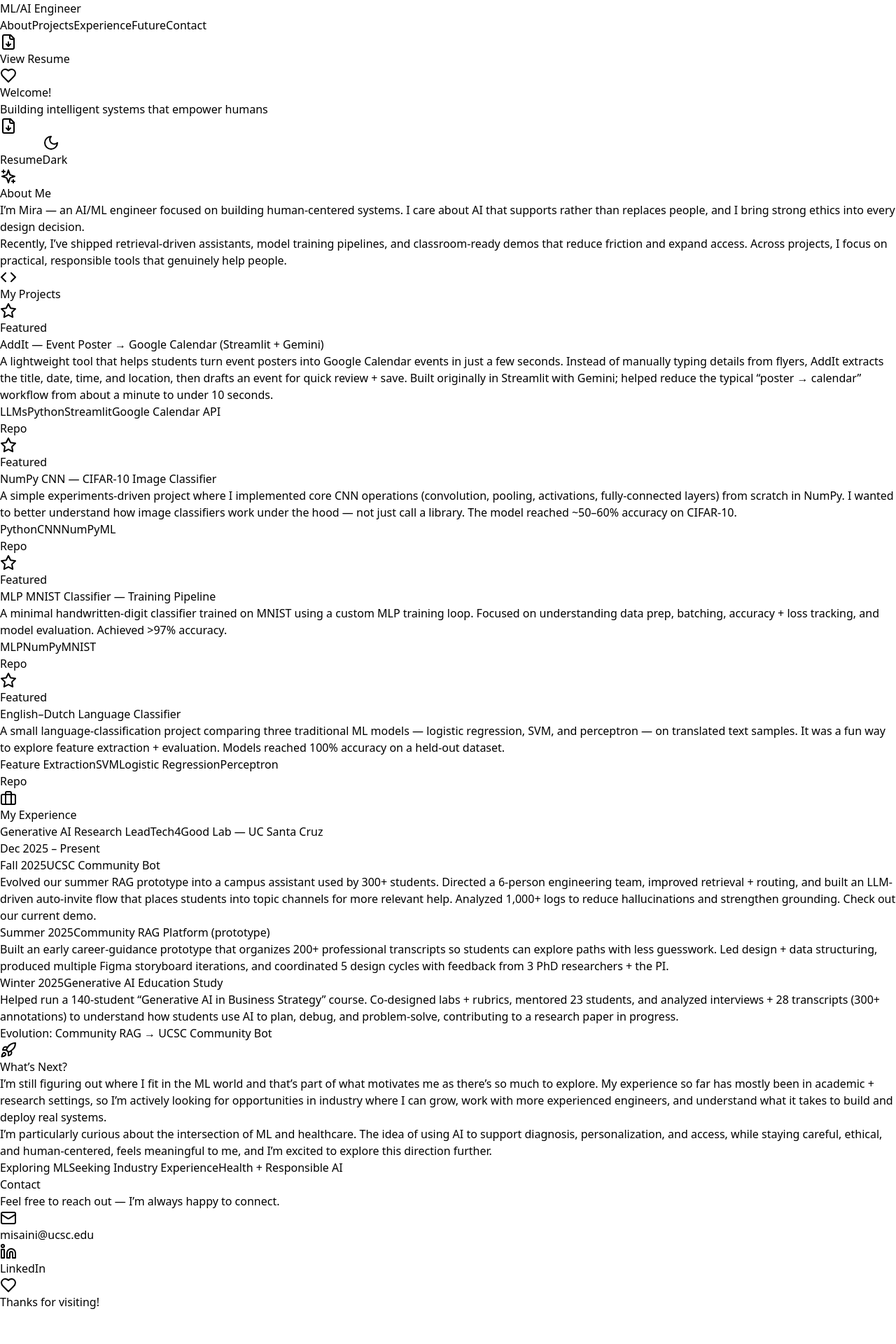
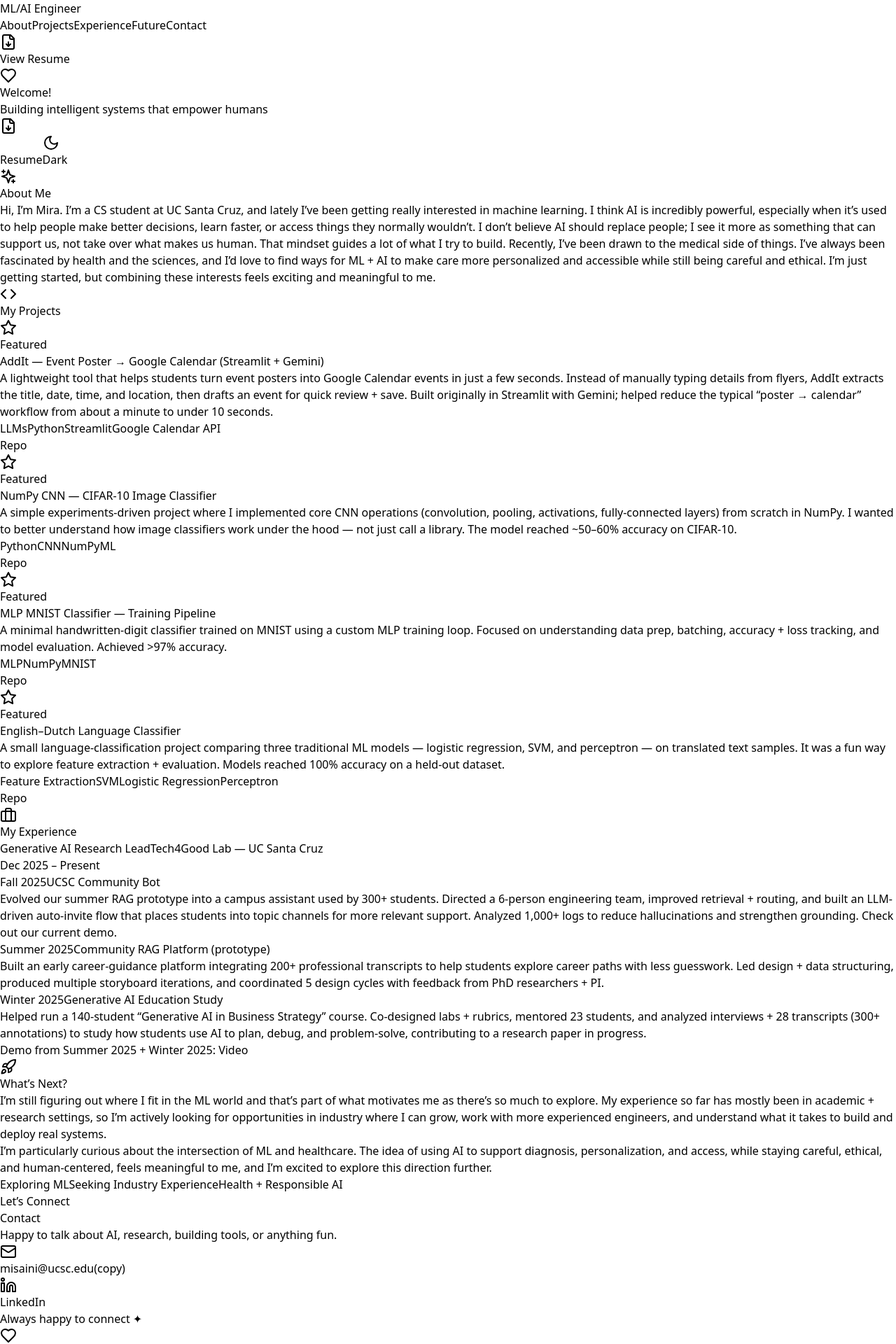
Before and after one commit to Simba4077/personal_site, a React (Vite) app: page / in a window 1280 px wide. Shown: the top 1920 px of the page at 70% size. Before the commit the page ends 1872 px from the top, so only its background shows below. Built offline with nearby package versions, Linux system fonts and the light colour scheme.

Commit message:
Updated Resume

```diff
--- a/src/App.tsx
+++ b/src/App.tsx
@@ -109,8 +109,8 @@ export default function App() {
                         <div className="ml-2 mt-1 text-sm opacity-90 border-l-2 border-emerald-400 pl-4">
                             Evolved our summer RAG prototype into a campus assistant used by 300+ students. Directed a 6-person
                             engineering team, improved retrieval + routing, and built an LLM-driven auto-invite flow that places
-                students into topic channels for more relevant help. Analyzed 1,000+ logs to reduce hallucinations and
-                strengthen grounding.{" "}
+                            students into topic channels for more relevant support. Analyzed 1,000+ logs to reduce hallucinations
+                            and strengthen grounding.{" "}
                             <a
                                 href="https://drive.google.com/file/d/1FqvDF3aC3a-GJtuVDR3YyWkuZmup6CzL/view?usp=sharing"
                                 target="_blank"
@@ -118,13 +118,12 @@ export default function App() {
                                 className="underline text-sky-700 dark:text-sky-300"
                             >
                                 Check out our current demo
-                </a>
-                .
+                            </a>.
                         </div>
                     </>
                 ),
 
-        // SUMMER 2025 — Community RAG Platform
+                // SUMMER 2025 — Community RAG
                 (
                     <>
                         <div className="flex gap-2 items-start mt-4">
@@ -134,14 +133,14 @@ export default function App() {
                             <span className="font-semibold">Community RAG Platform (prototype)</span>
                         </div>
                         <div className="ml-2 mt-1 text-sm opacity-90 border-l-2 border-emerald-400 pl-4">
-                Built an early career-guidance prototype that organizes 200+ professional transcripts so students can
-                explore paths with less guesswork. Led design + data structuring, produced multiple Figma storyboard
-                iterations, and coordinated 5 design cycles with feedback from 3 PhD researchers + the PI.
+                            Built an early career-guidance platform integrating 200+ professional transcripts to help students
+                            explore career paths with less guesswork. Led design + data structuring, produced multiple storyboard
+                            iterations, and coordinated 5 design cycles with feedback from PhD researchers + PI.
                         </div>
                     </>
                 ),
 
-
+                // WINTER 2025 — GenAI Education Study
                 (
                     <>
                         <div className="flex gap-2 items-start mt-4">
@@ -152,19 +151,28 @@ export default function App() {
                         </div>
                         <div className="ml-2 mt-1 text-sm opacity-90 border-l-2 border-emerald-400 pl-4">
                             Helped run a 140-student “Generative AI in Business Strategy” course. Co-designed labs + rubrics,
-                mentored 23 students, and analyzed interviews + 28 transcripts (300+ annotations) to understand how
+                            mentored 23 students, and analyzed interviews + 28 transcripts (300+ annotations) to study how
                             students use AI to plan, debug, and problem-solve, contributing to a research paper in progress.
                         </div>
                     </>
                 ),
 
-        // Optional evolution marker
+                // SHARED RESOURCE LINK — for Summer + Winter
                 (
-            <div className="mt-4 text-xs italic opacity-80 ml-2">
-            Evolution: <span className="font-medium">Community RAG → UCSC Community Bot</span>
+                    <div className="mt-4 ml-2 text-xs opacity-80 italic">
+                        Demo from <span className="font-medium">Summer 2025 + Winter 2025</span>:{" "}
+                        <a
+                            href="https://drive.google.com/file/d/1pBwsUrdlKbTBuNPEtYMIVTroYwHWxSfP/view?usp=sharing"
+                            target="_blank"
+                            rel="noreferrer"
+                            className="underline text-sky-700 dark:text-sky-300"
+                        >
+                            Video
+                        </a>
                     </div>
                 ),
             ],
+
 
         links: {
         demo: "https://drive.google.com/file/d/1FqvDF3aC3a-GJtuVDR3YyWkuZmup6CzL/view?usp=sharing",
@@ -243,12 +251,10 @@ export default function App() {
                         </div>
                         <div className="text-gray-800 dark:text-gray-200 space-y-4 text-base sm:text-lg leading-relaxed">
                             <p>
-                                I’m Mira — an AI/ML engineer focused on building human-centered systems. I care about AI that supports rather than replaces people,
-                                and I bring strong ethics into every design decision.
-                            </p>
-                            <p>
-                                Recently, I’ve shipped retrieval-driven assistants, model training pipelines, and classroom-ready demos that reduce friction and expand access.
-                                Across projects, I focus on practical, responsible tools that genuinely help people.
+                                Hi, I’m Mira.
+                                I’m a CS student at UC Santa Cruz, and lately I’ve been getting really interested in machine learning. I think AI is incredibly powerful, especially when it’s used to help people make better decisions, learn faster, or access things they normally wouldn’t.
+                                I don’t believe AI should replace people; I see it more as something that can support us, not take over what makes us human. That mindset guides a lot of what I try to build.
+                                Recently, I’ve been drawn to the medical side of things. I’ve always been fascinated by health and the sciences, and I’d love to find ways for ML + AI to make care more personalized and accessible while still being careful and ethical. I’m just getting started, but combining these interests feels exciting and meaningful to me.
                             </p>
                         </div>
                     </div>
@@ -368,28 +374,78 @@ export default function App() {
                 </section>
 
 {/* Contact */}
-                <section id="contact" className="mb-20">
-                    <div className="bg-white dark:bg-gray-900 rounded-3xl p-8 sm:p-12 shadow-md border border-emerald-100 dark:border-gray-800">
+<section id="contact" className="mb-14">
+    <div className="relative rounded-3xl p-6 sm:p-10 shadow-lg border border-emerald-100/60 dark:border-gray-800 bg-white/60 dark:bg-gray-900/60 backdrop-blur-md overflow-hidden">
+
+        {/* soft background glow */}
+        <div className="absolute inset-0 opacity-25 pointer-events-none bg-gradient-to-br from-emerald-200/20 via-sky-200/10 to-transparent dark:from-emerald-700/10 dark:via-sky-700/10" />
+
+        {/* Header Chip */}
+        <div className="relative inline-flex mb-4">
+            <div className="px-4 py-1.5 rounded-full bg-gradient-to-r from-emerald-500 to-sky-500 text-white text-sm font-semibold">
+                Let’s Connect
+            </div>
+        </div>
+
         <h3 className={sectionTitle}>Contact</h3>
-                        <p className="mt-2 text-gray-700 dark:text-gray-300">Feel free to reach out — I’m always happy to connect.</p>
-                        <div className="mt-6 flex flex-wrap gap-3">
-                            <a
-                                href="mailto:misaini@ucsc.edu"
-                                className="inline-flex items-center gap-2 rounded-full border border-gray-300 dark:border-gray-700 px-4 py-2 text-gray-800 dark:text-gray-200 hover:bg-gray-50 dark:hover:bg-gray-800"
+
+        <p className="mt-1 text-gray-700 dark:text-gray-300 max-w-xl leading-relaxed">
+            Happy to talk about AI, research, building tools, or anything fun.
+        </p>
+
+        {/* Contact Buttons */}
+        <div className="mt-6 flex flex-wrap gap-4 items-center relative">
+            {/* Email */}
+            <button
+                onClick={() => {
+                    navigator.clipboard.writeText("misaini@ucsc.edu");
+                    const toast = document.createElement("div");
+                    toast.innerText = "Copied!";
+                    toast.className =
+                        "fixed bottom-6 right-6 bg-emerald-600 text-white text-sm px-3 py-1.5 rounded-lg shadow-md animate-fade-out";
+                    document.body.appendChild(toast);
+                    setTimeout(() => toast.remove(), 1200);
+                }}
+                className="group inline-flex items-center gap-2 rounded-full border border-emerald-400/60 dark:border-emerald-700/60 px-4 py-2 text-emerald-700 dark:text-emerald-200 hover:bg-emerald-50 dark:hover:bg-emerald-900/40 transition"
             >
-                                <Mail className="w-4 h-4" /> misaini@ucsc.edu
-                            </a>
+                <Mail className="w-4 h-4 group-hover:scale-110 transition" />
+                misaini@ucsc.edu
+                <span className="text-[11px] opacity-60 ml-1 group-hover:opacity-100 transition">
+                    (copy)
+                </span>
+            </button>
+
+            {/* LinkedIn */}
             <a
                 href="https://www.linkedin.com/in/mira-saini-464938362/"
                 target="_blank"
                 rel="noreferrer"
-                                className="inline-flex items-center gap-2 rounded-full border border-gray-300 dark:border-gray-700 px-4 py-2 text-gray-800 dark:text-gray-200 hover:bg-gray-50 dark:hover:bg-gray-800"
+                className="group inline-flex items-center gap-2 rounded-full border border-sky-400/60 dark:border-sky-700/60 px-4 py-2 text-sky-700 dark:text-sky-200 hover:bg-sky-50 dark:hover:bg-sky-900/40 transition"
             >
-                                <Linkedin className="w-4 h-4" /> LinkedIn
+                <Linkedin className="w-4 h-4 group-hover:scale-110 transition" />
+                LinkedIn
             </a>
         </div>
+
+        {/* Little detail footer */}
+        <div className="relative mt-6 text-sm text-gray-500 dark:text-gray-400 italic">
+            Always happy to connect ✦
         </div>
+    </div>
+
+    {/* fade-out animation */}
+    <style>{`
+        @keyframes fadeOut {
+            0% { opacity: 1; }
+            70% { opacity: 1; }
+            100% { opacity: 0; }
+        }
+        .animate-fade-out {
+            animation: fadeOut 1.2s forwards;
+        }
+    `}</style>
 </section>
+
             </main>
 
             <footer className="border-t border-emerald-100 dark:border-gray-800 bg-white/50 dark:bg-gray-900/60 backdrop-blur-sm py-8">
```
Also changed, not shown: 1 other file (tests, documents, lock files or other folders). Lines whose indentation alone changed are shown as unchanged.
